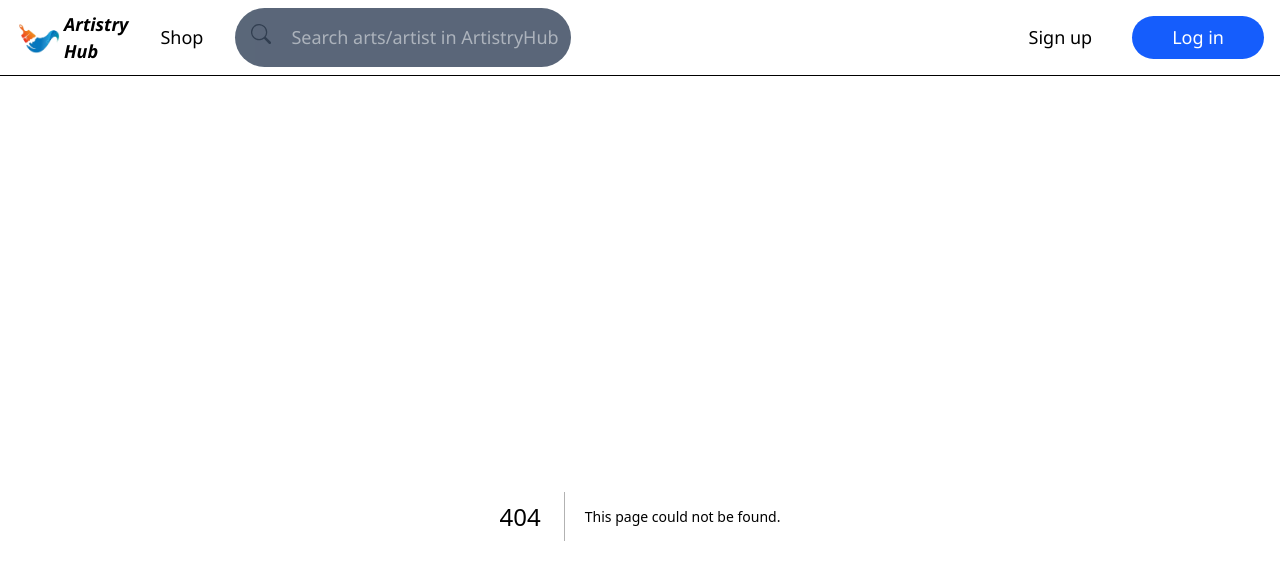
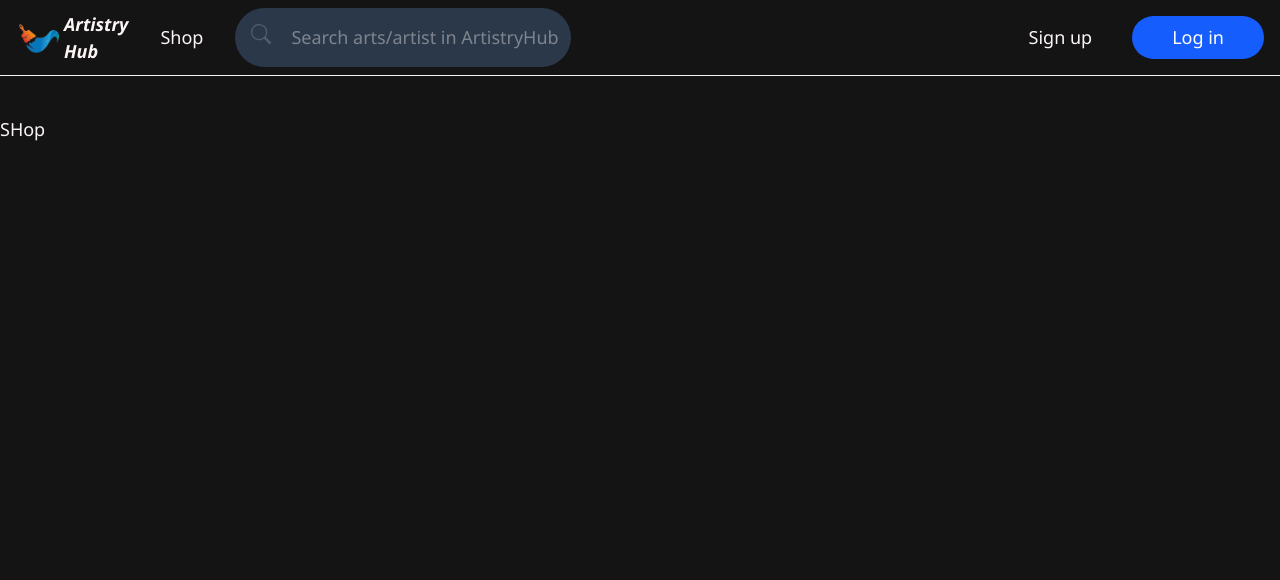
Before and after one commit to AceLegaspi123/Online-Portal-for-Artist, a Next.js app: page /shop in a window 1280 px wide. Before the commit this address had no page. Shown: the top 580 px of the page. Built offline with nearby package versions, Linux system fonts and the light colour scheme.

Commit message:
Added Shop Page

```diff
--- /dev/null
+++ b/src/app/shop/page.tsx
@@ -0,0 +1,11 @@
+import React from 'react'
+
+const page = () => {
+  return (
+    <div>
+        SHop
+    </div>
+  )
+}
+
+export default page
```
